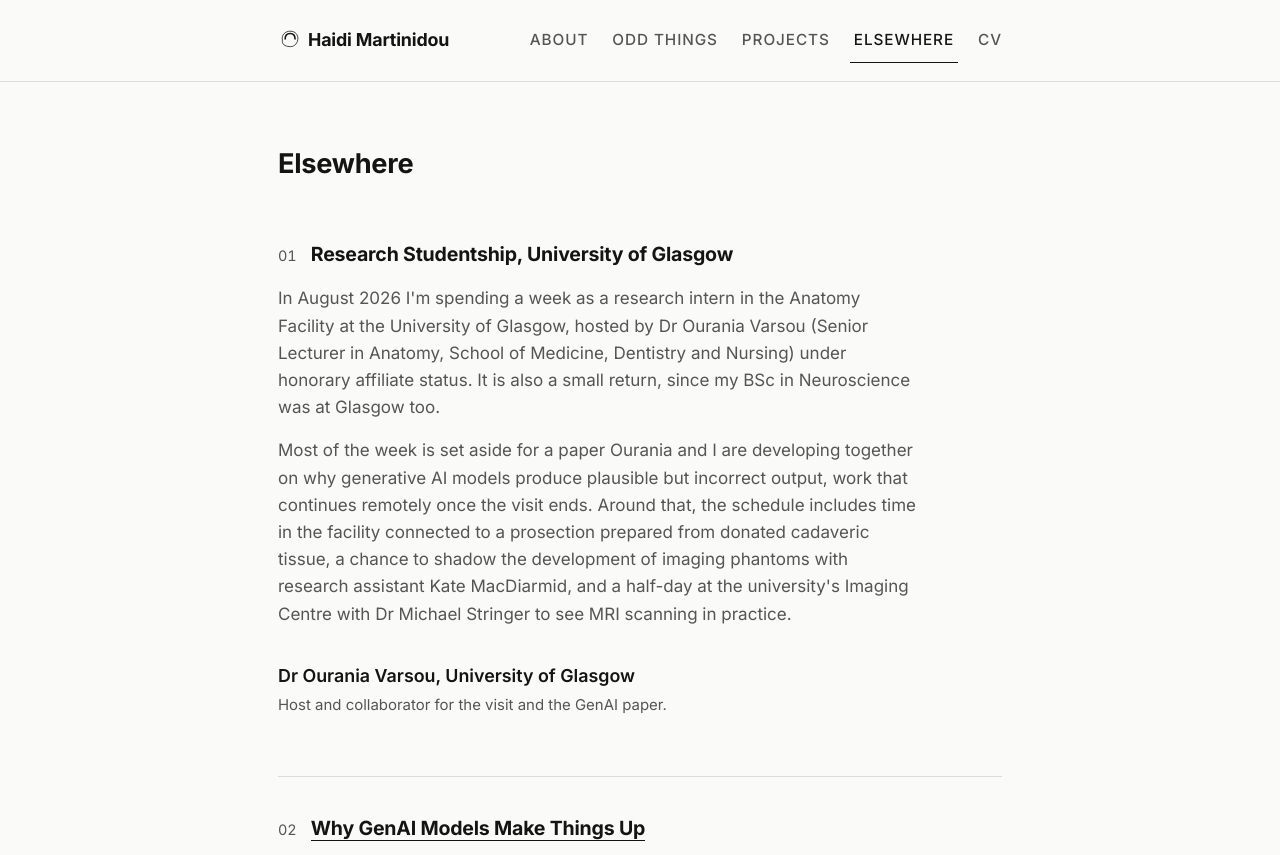
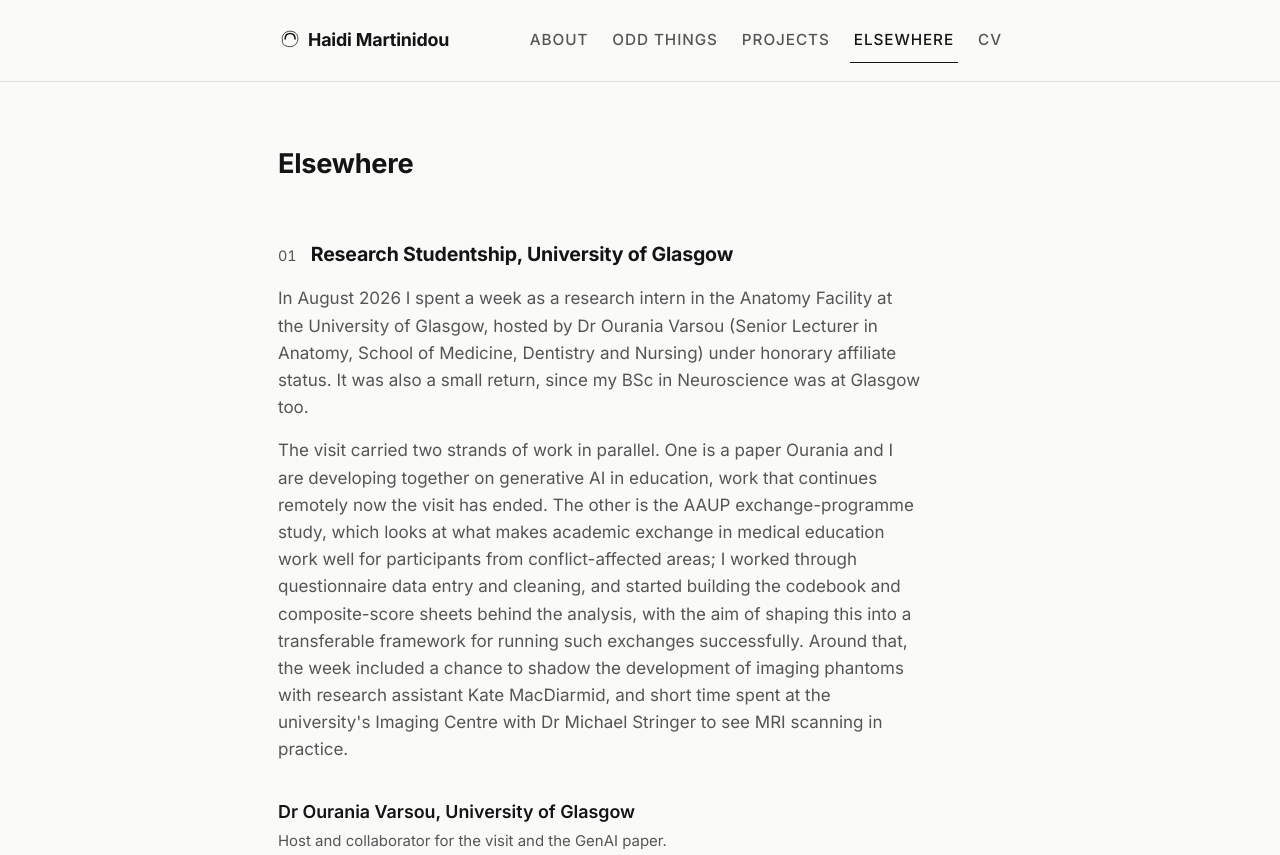
Before and after one commit to haidimartinidou/haidimartinidou.github.io, a Jekyll site: the page built from elsewhere.md, in a window 1280 px wide and 900 px high, cut to the strip 0-855 px from the top of the window. Built offline with Jekyll 4.4.1, drawn with Linux system fonts in a browser that asks for light colours.

Commit message:
Update Glasgow internship entry with AAUP exchange-programme work

```diff
--- a/elsewhere.md
+++ b/elsewhere.md
@@ -10,8 +10,8 @@ permalink: /elsewhere/
       <span class="block-index">01</span>
       <h2>Research Studentship, University of Glasgow</h2>
     </div>
-    <p>In August 2026 I'm spending a week as a research intern in the Anatomy Facility at the University of Glasgow, hosted by Dr Ourania Varsou (Senior Lecturer in Anatomy, School of Medicine, Dentistry and Nursing) under honorary affiliate status. It is also a small return, since my BSc in Neuroscience was at Glasgow too.</p>
-    <p>Most of the week is set aside for a paper Ourania and I are developing together on why generative AI models produce plausible but incorrect output, work that continues remotely once the visit ends. Around that, the schedule includes time in the facility connected to a prosection prepared from donated cadaveric tissue, a chance to shadow the development of imaging phantoms with research assistant Kate MacDiarmid, and a half-day at the university's Imaging Centre with Dr Michael Stringer to see MRI scanning in practice.</p>
+    <p>In August 2026 I spent a week as a research intern in the Anatomy Facility at the University of Glasgow, hosted by Dr Ourania Varsou (Senior Lecturer in Anatomy, School of Medicine, Dentistry and Nursing) under honorary affiliate status. It was also a small return, since my BSc in Neuroscience was at Glasgow too.</p>
+    <p>The visit carried two strands of work in parallel. One is a paper Ourania and I are developing together on generative AI in education, work that continues remotely now the visit has ended. The other is the AAUP exchange-programme study, which looks at what makes academic exchange in medical education work well for participants from conflict-affected areas; I worked through questionnaire data entry and cleaning, and started building the codebook and composite-score sheets behind the analysis, with the aim of shaping this into a transferable framework for running such exchanges successfully. Around that, the week included a chance to shadow the development of imaging phantoms with research assistant Kate MacDiarmid, and short time spent at the university's Imaging Centre with Dr Michael Stringer to see MRI scanning in practice.</p>
     <ul class="index-list index-list--tight">
       <li class="index-row">
         <div class="index-content">
```
